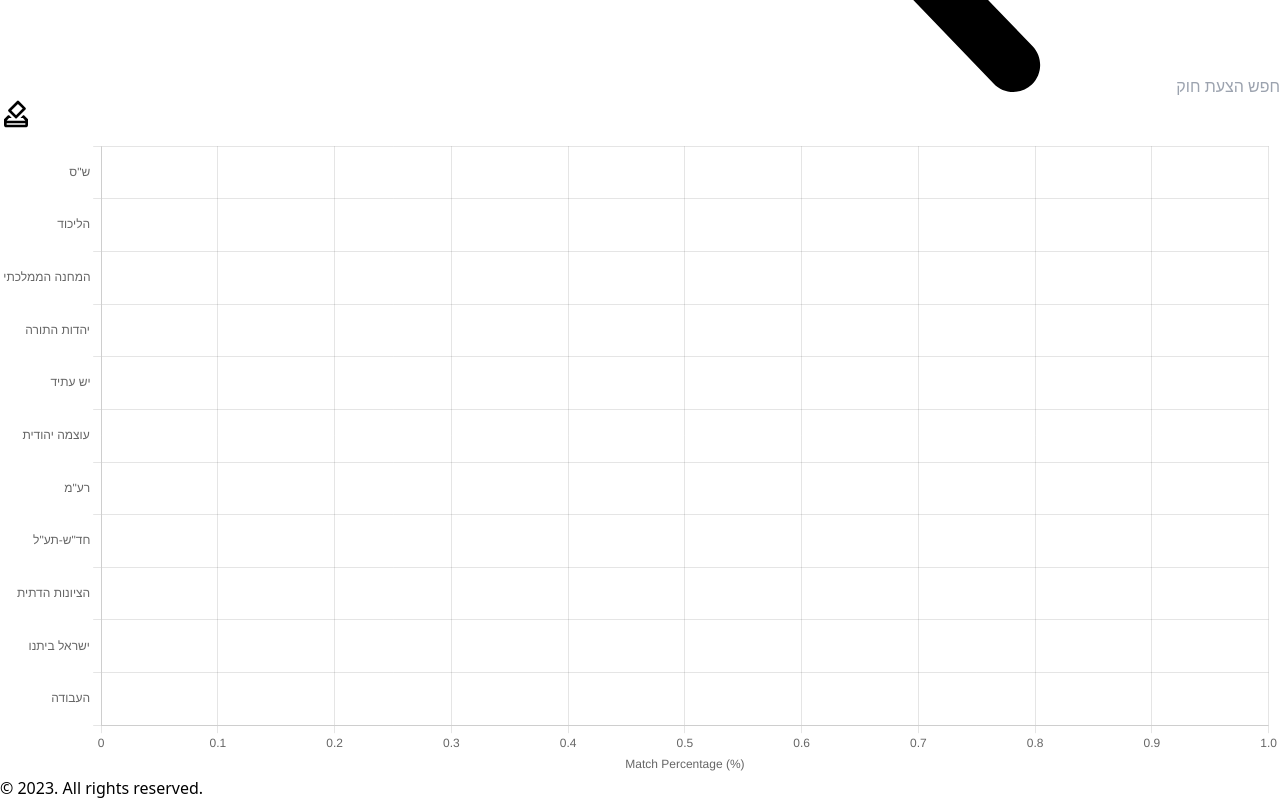
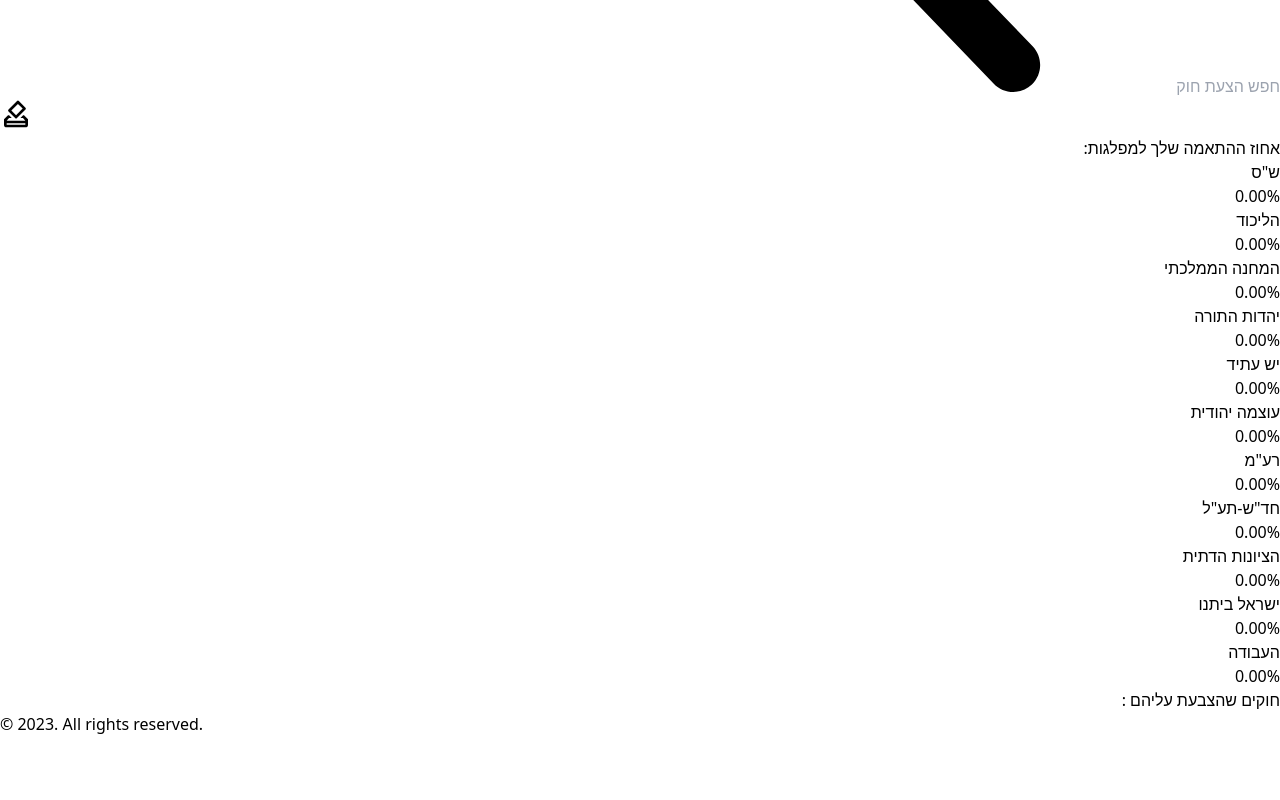
Before and after one commit to Vote-to-knesset/votesclient, a React (Vite) app: page /billsFeed/votedata in a window 1280 px wide. Shown: the part 500-1300 px from the top of the page. After the commit the page ends 1236 px from the top, so only its background shows below. Built offline with nearby package versions, Linux system fonts and the light colour scheme.

Commit message:
change the maching style

```diff
--- a/src/components/biilsShow/Maching.jsx
+++ b/src/components/biilsShow/Maching.jsx
@@ -1,6 +1,5 @@
-import React from 'react';
-import { Bar } from 'react-chartjs-2';
-import Chart from 'chart.js/auto';
+import React from "react";
+
 import { useLawsBills } from "../../../atoms/atomBills";
 
 const Maching = () => {
@@ -21,7 +20,7 @@
   };
   const PartiesDict = {
     'ש"ס': [0, 0],
-        'הליכוד': [0, 0],
+    הליכוד: [0, 0],
     "המחנה הממלכתי": [0, 0],
     "יהדות התורה": [0, 0],
     "יש עתיד": [0, 0],
@@ -30,23 +29,29 @@
     'חד"ש-תע"ל': [0, 0],
     "הציונות הדתית": [0, 0],
     "ישראל ביתנו": [0, 0],
-        'העבודה': [0, 0],
+    העבודה: [0, 0],
   };
 
   // Process the vote data
-    voteDataArray.forEach(voteObj => {
+  voteDataArray.forEach((voteObj) => {
     let partyVotesCount = {};
 
-        voteObj.VoteDetails.forEach(vote => {
+    voteObj.VoteDetails.forEach((vote) => {
       if (partisNames[vote.FactionName]) {
         let partyShortName = partisNames[vote.FactionName];
-                partyVotesCount[partyShortName] = partyVotesCount[partyShortName] || { "בעד": 0, "נגד": 0 };
+        partyVotesCount[partyShortName] = partyVotesCount[partyShortName] || {
+          בעד: 0,
+          נגד: 0,
+        };
         partyVotesCount[partyShortName][vote.Title]++;
       }
     });
 
-        Object.keys(partyVotesCount).forEach(party => {
-            let majorityVote = partyVotesCount[party]["בעד"] > partyVotesCount[party]["נגד"] ? "בעד" : "נגד";
+    Object.keys(partyVotesCount).forEach((party) => {
+      let majorityVote =
+        partyVotesCount[party]["בעד"] > partyVotesCount[party]["נגד"]
+          ? "בעד"
+          : "נגד";
       if (majorityVote === voteObj.userVote) {
         PartiesDict[party][0]++;
       } else {
@@ -67,40 +72,65 @@
   };
 
   const matchPercentages = calculateMatchPercentages();
-    const sortedParties = Object.keys(matchPercentages).sort((a, b) => matchPercentages[b] - matchPercentages[a]);
+  const sortedParties = Object.keys(matchPercentages).sort(
+    (a, b) => matchPercentages[b] - matchPercentages[a]
+  );
+  const getMaxMatchPercentage = () => {
+    let maxPercentage = 0;
 
-    // Chart data
-    const chartData = {
-        labels: sortedParties,
-        datasets: [{
-            label: 'Match Percentage',
-            data: sortedParties.map(party => matchPercentages[party]),
-            backgroundColor: 'skyblue',
-            borderColor: 'blue',
-            borderWidth: 1
-        }]
+    for (let party in matchPercentages) {
+      if (matchPercentages[party] > maxPercentage) {
+        maxPercentage = matchPercentages[party];
+      }
+    }
+
+    return maxPercentage;
   };
 
-    // Chart options
-    const chartOptions = {
-        indexAxis: 'y',
-        scales: {
-            x: {
-                beginAtZero: true,
-                title: {
-                    display: true,
-                    text: 'Match Percentage (%)'
-                }
-            }
-        },
-        plugins: {
-            legend: {
-                display: false
-            }
+  const maxMatchPercentage = getMaxMatchPercentage();
+
+
+    const getBarColor = (percentage) => {
+        if (percentage >= maxMatchPercentage / 2) {
+          return `linear-gradient(to right, #00cc00, #33cc33)`;
+        } else {
+          return `linear-gradient(to right, #ff3333, #ff6666)`;
         }
       };
 
-    return <Bar data={chartData} options={chartOptions} />;
+      return (
+        <>
+          <div className="fixed bg-white shadow-md rounded my-4 p-2">
+            <div className="max-w-4xl mx-auto p-4 text-center">
+              <h2 className="text-2xl mb-4">אחוז ההתאמה שלך למפלגות:</h2>
+              <div className="grid grid-cols-1 md:grid-cols-2 gap-4">
+                {sortedParties.map((party) => (
+                  <div
+                    key={party}
+                    className="bg-white shadow-md rounded-md p-4 flex items-center"
+                  >
+                    <div className="w-full">
+                      <div className="text-lg font-bold mb-2">{party}</div>
+                      <div className="relative w-full bg-gray-200 h-8 rounded-full">
+                        <div
+                          className="absolute top-0 left-0 h-full rounded-full"
+                          style={{
+                            width: `${matchPercentages[party].toFixed(2)}%`,
+                            background: getBarColor(matchPercentages[party]),
+                          }}
+                        ></div>
+                        <div className="absolute top-0 right-0 h-full flex items-center pr-2">
+                          {`${matchPercentages[party].toFixed(2)}%`}
+                        </div>
+                      </div>
+                    </div>
+                  </div>
+                ))}
+              </div>
+            </div>
+          </div>
+        </>
+      );
     };
 
-export default Maching;
+    export default Maching;
--- a/src/components/biilsShow/UserZone.jsx
+++ b/src/components/biilsShow/UserZone.jsx
@@ -2,22 +2,21 @@
 import VoteDetails from './VoteDetails';
 import Header from './Header';
 import Maching from './Maching';
+
 const UserZone = () => {
   return (
-    <div className="bg-gray-100 min-h-screen">
+    <div className="bg-gray-100 min-h-screen flex flex-col">
       <Header />
-      <Maching/>
+      <div className="flex flex-col rg:flex-row">
+      <div dir='rtl' className="w-full rg:w-2/6 p-2">
+          <Maching />
+        </div>
+        <div className="w-full lg:w-3/6 p-2">
+          <VoteDetails />
+        </div>
 
-
-
-      <div className="w-3/5 p-2 ml-2">
-
-          <VoteDetails />
-
-          </div>
-
-
-      <footer className="bg-gray-200 text-center p-4 mt-8">
+      </div>
+      <footer className="bg-gray-200 text-center p-4">
         &copy; 2023. All rights reserved.
       </footer>
     </div>
--- a/src/components/biilsShow/VoteDetails.jsx
+++ b/src/components/biilsShow/VoteDetails.jsx
@@ -183,7 +183,8 @@
   }, [voteDataArray, expandedIndex]);
 
   return (
-    <>
+    < >
+    <h2 dir="rtl">חוקים שהצבעת עליהם :</h2>
       {voteDataArray.map((voteData, dataIndex) => (
         <div className="overflow-scroll">
           <div
```
Lines whose indentation alone changed are shown as unchanged.
